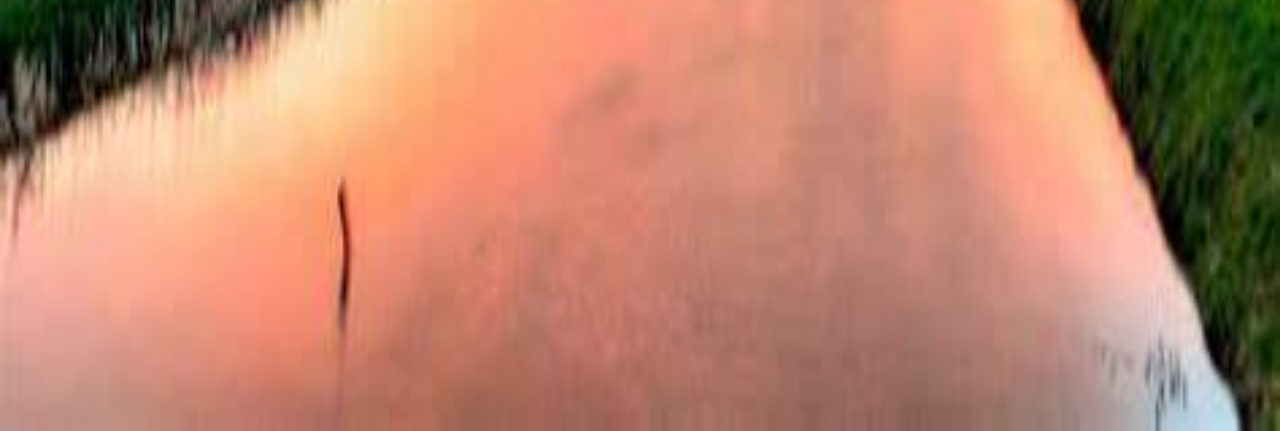
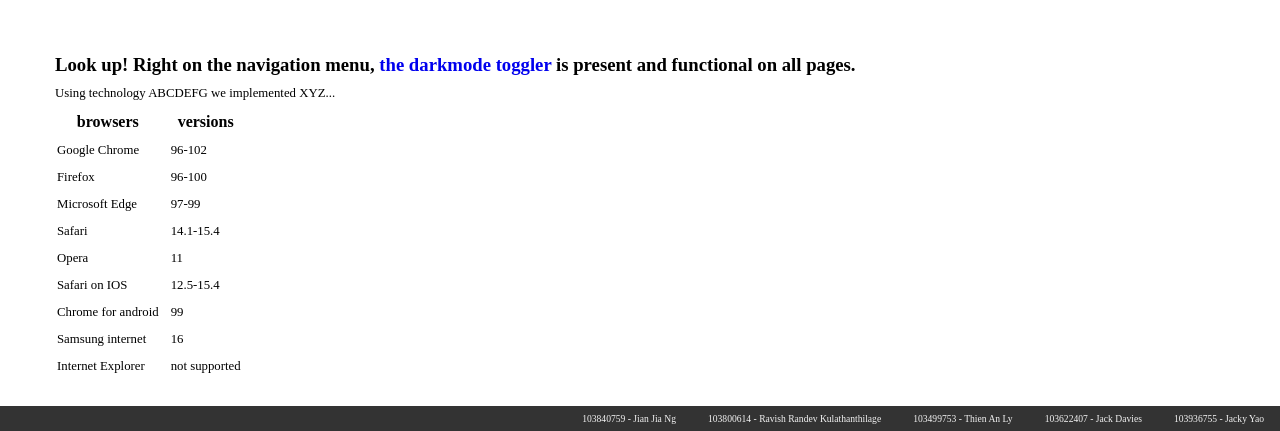
Before and after one commit to thelazyant164/APNG-Simple-Website, a PHP site: page /enhancements.html in a window 1280 px wide. Shown: the part 1848-2279 px from the top of the page. Run offline with PHP 8.4, Linux system fonts and the light colour scheme.

Commit message:
[A] - added enhancements.html
added hover-pause animation to quiz, added shaders to darken background on all sites to improve visibility for dark/lightmode

```diff
--- a/assign1/enhancements.html
+++ b/assign1/enhancements.html
@@ -2,19 +2,20 @@
 <html lang="en">
 	<head>
 		<meta charset="utf-8"/>
-		<meta name="description" content="APNG homepage"/>
-		<meta name="keywords" content="APNG, animated portable network graphics, homepage"/>
-		<meta name="author" content="Enter Name Here"/>
+		<meta name="description" content="enhancements"/>
+		<meta name="keywords" content="parallax, scrolling, darkmode, accessibility, animations"/>
+		<meta name="author" content="Aly"/>
 		<meta name="viewport" content="width=device-width" initial-scale="1">
+		<title>APNG enhancements</title>
 		<link href="styles/style.css" rel="stylesheet">
-        <title>Homepage</title>
 	</head>
+
 	<body>
 		<input type="checkbox" id="toggleMode">
 		<header>
 			<nav>
 				<ul>
-					<li>
+					<li id="toggler">
 						<label for="toggleMode" id="toggleDark">Dark Mode</label>
 						<label for="toggleMode" id="toggleLight">Light Mode</label>
 					</li>
@@ -25,5 +26,94 @@
 				</ul>
 			</nav>
 		</header>
+
+		<main id="parallax-container">
+			<section class="parallax parallax-bg">
+				<h1>What enhancements did you spot?</h1>
+			</section>
+			<section class="no-parallax">
+				<h2>Throughout this webpage, 3 enhancements have been used.</h2>
+				<p>
+					If you think you can spot them all, go back and give it a chance before you scroll down further!
+				</p>
+			</section>
+			<section class="parallax parallax-bg">
+				<h2>Animations</h2>
+			</section>
+			<section class="no-parallax">
+				<h3>Most obviously, animations - as used on <a href="index.html">homepage</a> and <a href="quiz.html">quiz</a>.</h3>
+				<p>Using technology ABCDEFG we implemented XYZ...</p>
+				<h3>Why isn't it more mainstream?</h3>
+				<p>
+					APNG had a lukewarm reception on release as maintainers on the PNG format debated that their format was strictly a single-image format and it was seen as such in the wider community. The rationale was that applications do not need and will not support multiple images per file due to having separate file formats for animations because a single image and a sequence of images are fundamentally used differently.
+					The only way for a software to correctly distinguish between PNG and APNG is by reading the ancillary chunks which aren’t required to use PNGs, so if a software didn’t know about APNGs, the first frame would show up as a typical PNG.
+					So with the maintainers of the file format against the idea of this implementation and the data of the animation hidden inside ancillary chunks that decoders used in applications could skip, APNG never grew in popularity.
+				</p>
+			</section>
+			<section class="parallax parallax-bg">
+				<h2>Parallax</h2>
+			</section>
+			<section class="no-parallax">
+				<h3>A little bit more subtle, as used on <a href="topic.html">topic page</a> and right here.</h3>
+				<p>Using technology ABCDEFG we implemented XYZ...</p>
+				<img src="styles/images/TestStockImage.jpg" alt="img"/>
+			</section>
+			<section class="parallax parallax-bg">
+				<h2>Darkmode</h2>
+			</section>
+			<section class="no-parallax">
+				<h3>Look up! Right on the navigation menu, <a href="topic.html">the darkmode toggler</a> is present and functional on all pages.</h3>
+				<p>Using technology ABCDEFG we implemented XYZ...</p>
+				<table>
+					<tr>
+						<th>browsers</th>
+						<th>versions</th>
+					</tr>
+					<tr>
+						<td>Google Chrome</td>
+						<td>96-102</td>
+					</tr>
+					<tr>
+						<td>Firefox</td>
+						<td>96-100</td>
+					</tr>
+					<tr>
+						<td>Microsoft Edge</td>
+						<td>97-99</td>
+					</tr>
+					<tr>
+						<td>Safari</td>
+						<td>14.1-15.4</td>
+					</tr>
+					<tr>
+						<td>Opera</td>
+						<td>11</td>
+					</tr>
+					<tr>
+						<td>Safari on IOS</td>
+						<td>12.5-15.4</td>
+					</tr>
+					<tr>
+						<td>Chrome for android</td>
+						<td>99</td>
+					</tr>
+					<tr>
+						<td>Samsung internet</td>
+						<td>16</td>
+					</tr>
+					<tr>
+						<td>Internet Explorer</td> <!--are we gonna highlight cell red?-->
+						<td>not supported</td>
+					</tr>
+				</table>
+			</section>
+		</main>
+		<footer class="parallax-footer">
+            <a href="#studentid_name1">103936755 - Jacky Yao</a>
+            <a href="#studentid_name2">103622407 - Jack Davies</a>
+            <a href="#studentid_name3">103499753 - Thien An Ly</a>
+            <a href="#studentid_name4">103800614 - Ravish Randev Kulathanthilage</a>
+            <a href="#studentid_name5">103840759 - Jian Jia Ng</a>
+        </footer>
 	</body>
 </html>
--- a/assign1/index.html
+++ b/assign1/index.html
@@ -34,7 +34,7 @@
                 By exploring this website you learn more about the .APNG file type and how
                 it's used.
             </p>
-            <a href="./topic.html" id="learn-more">Learn more</a>
+            <a href="topic.html" id="learn-more">Learn more</a>
         </main>
         <footer>
             <a href="#studentid_name1">103936755 - Jacky Yao</a>
--- a/assign1/quiz.html
+++ b/assign1/quiz.html
@@ -36,9 +36,6 @@
 		<main id="container">
 
 			<form action="https://mercury.swin.edu.au/it000000/formtest.php" method="POST">
-
-				<!-- Paste finished menu/navbar here -->
-				<!-- Paste finished header here -->
 
 				<h1 id="title">Quiz time!</h1>
 				<h2 id="subtitle">Test your knowledge by filling out these reinforcement questions!</h2>
@@ -151,7 +148,7 @@
 						<legend>Question 5</legend>
 						<div class="content">
 							<label for="textarea">Question</label>
-							<textarea id="textarea" name="answer5" rows="10" cols="50" pattern="[a-z A-Z]{2,200}">Write your answer...</textarea>
+							<textarea id="textarea" name="answer5" rows="10" cols="36" pattern="[a-z A-Z]{2,200}">Write your answer...</textarea>
 						</div>
 					</div>
 				</fieldset>
--- a/assign1/styles/style.css
+++ b/assign1/styles/style.css
@@ -59,7 +59,7 @@ body {
     flex-direction: column;
     align-items: flex-start;
     justify-content: flex;
-    overflow-y: scroll;
+    height: 100vh;
 }
 
 /* Footer */
@@ -77,9 +77,9 @@ footer a {
     display: block;
     color: #f2f2f2;
     text-align: center;
-    padding: 14px 16px;
+    padding: 7px 16px;
     text-decoration: none;
-    font-size: 0.75em;
+    font-size: 0.6em;
 }
 footer.parallax-footer{
   position: fixed;
@@ -147,14 +179,13 @@ button {
 
 
 
-/*For topic.html*/
+/*For topic.html & enhancements.html*/
 /*Alternating parallax sections*/
 main#parallax-container{
-  height: 91vh;
+  height: auto;
   overflow-x: hidden;
   overflow-y: auto;
   perspective: 1.7px;
-  margin-bottom: 35px;
 }
 
 #parallax-container section {
@@ -163,7 +194,7 @@ main#parallax-container{
   display: flex;
   align-items: flex-start;
   justify-content: center;
-  color: black;
+  color: var(--text);
 }
 
 .parallax {
@@ -347,7 +364,6 @@ form .bubble:nth-child(2n) {
   --bubble-border: #ffbecf;
   --bubble-title: #343f44;
   --bubble-text: #54666d;
-  --btn: #3eb0ef;
 }
 
 /*Title*/
```
Also changed, not shown: other parts of assign1/styles/style.css (+70 -45 lines). Lines whose indentation alone changed are shown as unchanged.
